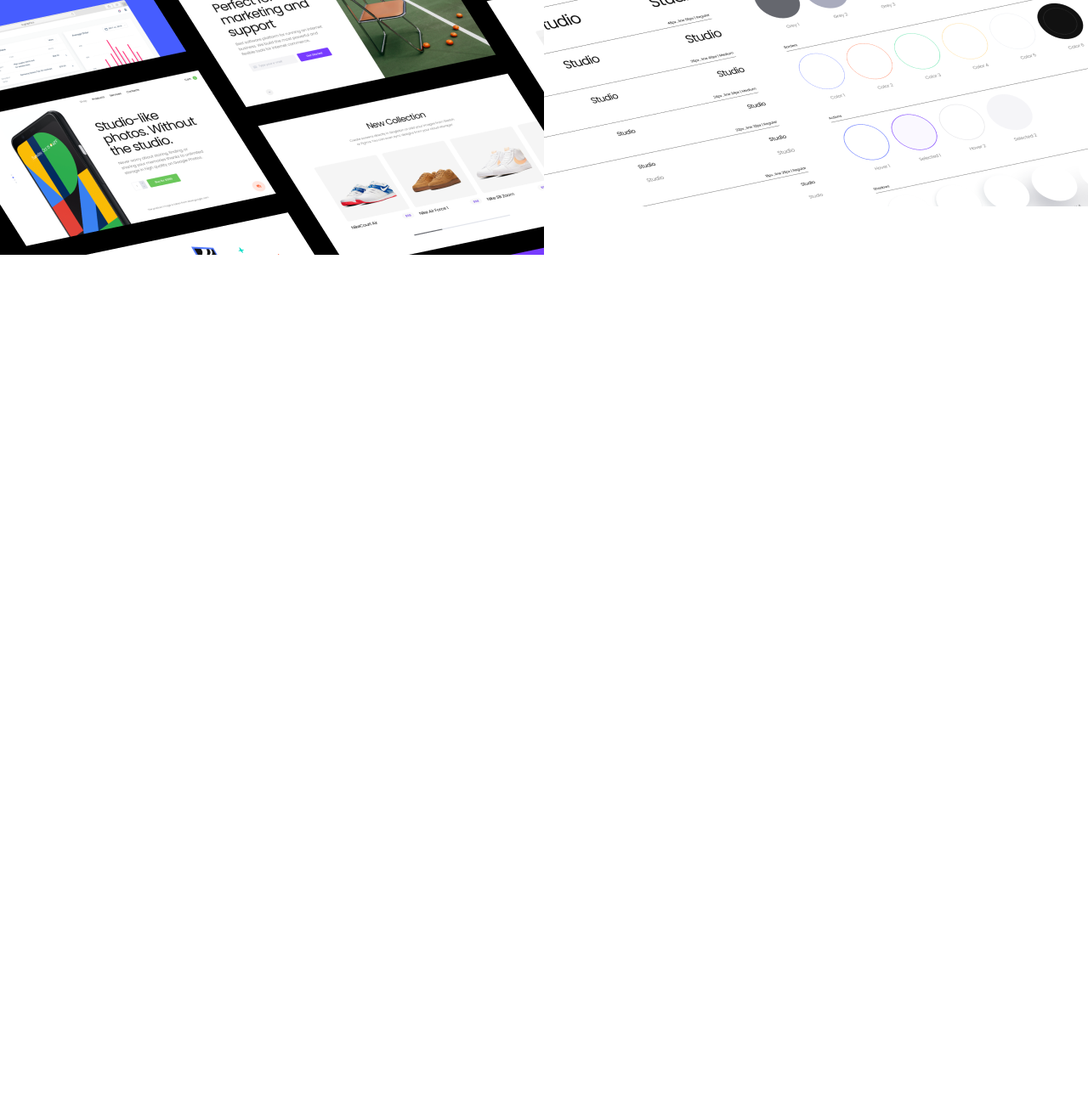
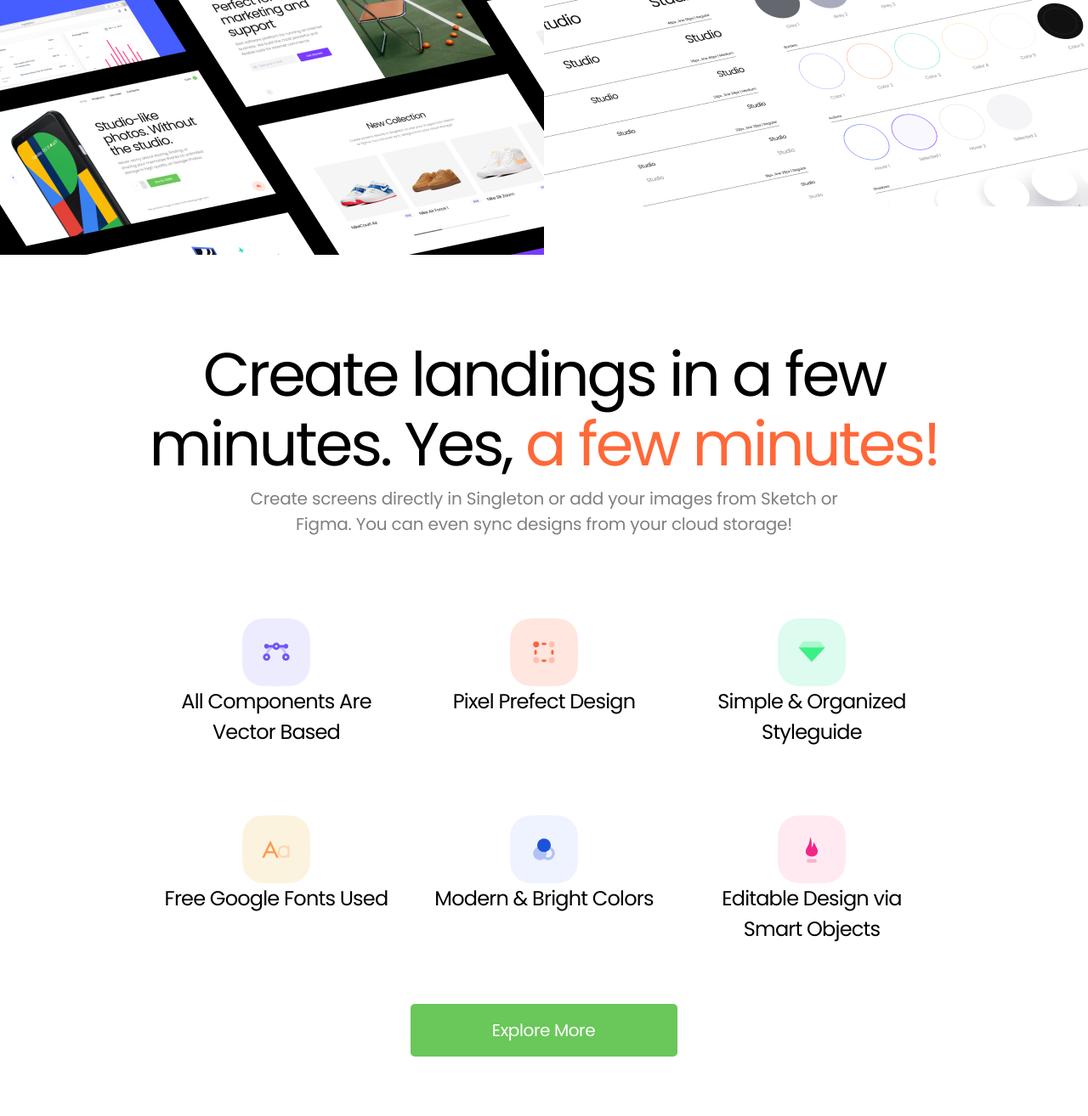
Before and after one commit to andreyCraftworkDesign/singltone, a plain HTML site: page index.html in a window 1280 px wide. Shown: the part 1200-2514 px from the top of the page at 85% size. Before the commit the page ends 1500 px from the top, so only its background shows below. Drawn offline with nearby package versions, Linux system fonts and the light colour scheme.

Commit message:
Блок преимущества. базовая разметка (без адаптива)

```diff
--- a/css/style.css
+++ b/css/style.css
@@ -85,6 +85,27 @@ strong {
   color: #FFFFFF;
 }
 
+h2 {
+ margin-top: 100px;
+
+ font-family: "Poppins", Arial, sans-serif;
+ font-style: normal;
+ font-weight: normal;
+ font-size: 72px;
+ line-height: 82px;
+ letter-spacing: -3px;
+
+ color: #000000;
+}
+
+h2 + p {
+  margin-bottom: 25px;
+}
+
+h2 span {
+  color: #FF6838;
+}
+
 h3 {
   font-family: "Poppins", Arial, sans-serif;
   font-style: normal;
@@ -93,6 +114,16 @@ h3 {
   line-height: 54px;
   letter-spacing: -1px;
   color: #FFFFFF;
+}
+
+p {
+  font-family: "Poppins", Arial, sans-serif;
+  font-style: normal;
+  font-weight: normal;
+  font-size: 20px;
+  line-height: 30px;
+  letter-spacing: -0.2px;
+  color: rgba(0, 0, 0, 0.5);
 }
 
 
@@ -229,6 +260,52 @@ h3 {
 
 .inner-dark h3 {
   color: #FFFFFF;
+}
+
+/*advantages*/
+
+.advantages img {
+  width: auto;
+}
+
+.advantages strong {
+ font-family: "Poppins", Arial, sans-serif;
+ font-style: normal;
+ font-weight: normal;
+ font-size: 24px;
+ line-height: 36px;
+ text-align: center;
+ letter-spacing: -0.8px;
+ text-transform: none;
+ color: #000000;
+}
+
+.row-list {
+  padding-top: 80px;
+}
+
+.row-list .col-lg-4 {
+  margin-bottom: 80px;
+}
+
+.row-list .col-lg-4:not(:nth-child(-n+3)) {
+  margin-bottom: 70px;
+}
+
+.row-list .btn {
+ padding: 15px 25px 15px 24px;
+
+ font-family: "Poppins", Arial, sans-serif;
+ font-style: normal;
+ font-weight: normal;
+ font-size: 20px;
+ line-height: 30px;
+ text-align: center;
+ letter-spacing: -0.4px;
+ color: #FFFFFF;
+
+ background-color: #6AC75A;
+ border-radius: 5px;
 }
 
 
--- a/index.html
+++ b/index.html
@@ -73,6 +73,59 @@
       </article>
     </section>
 
+    <section class="advantages">
+     <div class="container">
+       <div class="row">
+         <div class="col-lg-10 offset-lg-1">
+           <h2 class="text-center">Create landings in a few minutes. Yes, <span>a few minutes!</span></h2>
+         </div>
+
+         <div class="col-lg-8 offset-lg-2">
+           <p class="text-center">Create screens directly in Singleton or add your images from Sketch or Figma. You can even sync designs from your cloud storage!</p>
+         </div>
+       </div>
+     </div>
+
+
+      <div class="container">
+        <div class="row row-list">
+          <div class="col-lg-10 offset-lg-1 d-flex flex-wrap">
+            <div class="col-lg-4 d-flex flex-column align-items-center">
+               <img src="img/vector.png" srcset="img/vector@2x.png 2x" alt="All Components Are Vector Based">
+               <strong class="d-block">All Components Are Vector Based</strong>
+            </div>
+
+            <div class="col-lg-4 d-flex flex-column align-items-center">
+              <img src="img/pixel.png" srcset="img/pixel@2x.png 2x" alt="Pixel Prefect Design">
+              <strong class="d-block">Pixel Prefect Design</strong>
+            </div>
+
+            <div class="col-lg-4 d-flex flex-column align-items-center">
+              <img src="img/styleguide.png" srcset="img/styleguide@2x.png 2x" alt="Simple & Organized Styleguide">
+              <strong class="d-block">Simple & Organized Styleguide</strong>
+            </div>
+
+            <div class="col-lg-4 d-flex flex-column align-items-center">
+              <img src="img/fonts.png" srcset="img/fonts@2x.png 2x" alt="Free Google Fonts Used">
+              <strong class="d-block">Free Google Fonts Used</strong>
+            </div>
+
+            <div class="col-lg-4 d-flex flex-column align-items-center">
+              <img src="img/colors.png" srcset="img/colors@2x.png 2x" alt="Modern & Bright Colors">
+              <strong class="d-block">Modern & Bright Colors</strong>
+            </div>
+
+            <div class="col-lg-4 d-flex flex-column align-items-center">
+              <img src="img/smart.png" srcset="img/smart@2x.png 2x" alt="Editable Design via Smart Objects">
+              <strong class="d-block">Editable Design via Smart Objects</strong>
+            </div>
+
+             <a class="btn col-lg-4 mx-auto" href="#">Explore More</a>
+          </div>
+        </div>
+      </div>
+    </section>
+
 </main>
 
 
```
Also changed, not shown: img/colors.png (added), img/colors@2x.png (added), img/fonts.png (added), img/fonts@2x.png (added), img/pixel.png (added), img/pixel@2x.png (added), img/smart.png (added), img/smart@2x.png (added), img/styleguide.png (added), img/styleguide@2x.png (added), img/vector.png (added), img/vector@2x.png (added).
